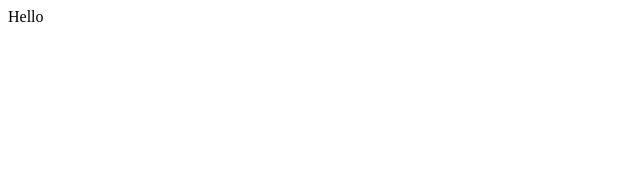
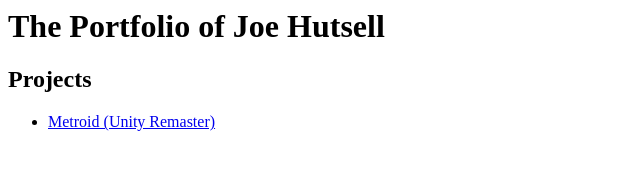
Before and after one commit to hutz3760/hutz3760.github.io, a plain HTML site: page index.html in a window 1280 px wide. Shown: the whole page, without its empty margins (0-640 px from the left). Drawn offline with Linux system fonts and the light colour scheme.

Commit message:
Pushing fixed portfolio page

```diff
--- a/index.html
+++ b/index.html
@@ -1 +1,13 @@
-Hello
+<html>
+
+<h1>The Portfolio of Joe Hutsell</h1>
+
+<h2>Projects</h2>
+
+<!-- TODO: Erase one of these two. Replace the 'href' link below with a link to your WebGL build page. -->
+<ul>
+<li><a href="https://hutz1.itch.io/metroid-nes-remake-with-teleporter-level">Metroid (Unity Remaster)</a></li>
+</ul>
+
+<!-- TIP: Rename this file "index.html", and it will become the default landing page whenever someone navigates their browser to your domain. -->
+</html>
```
